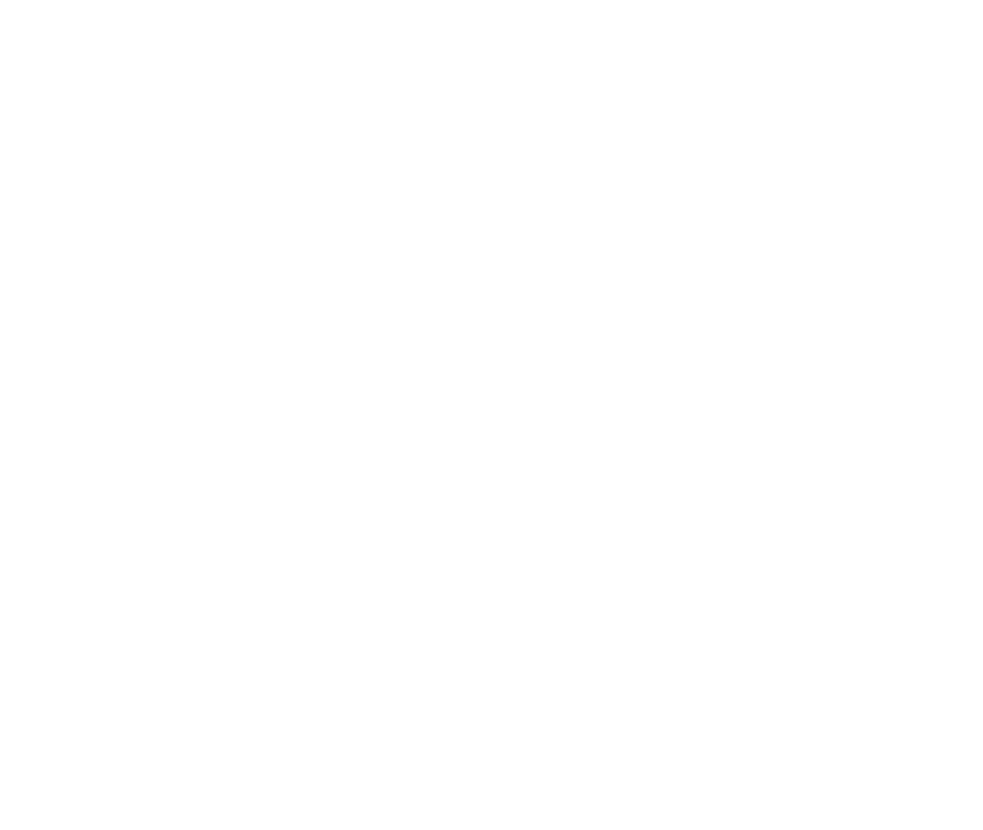
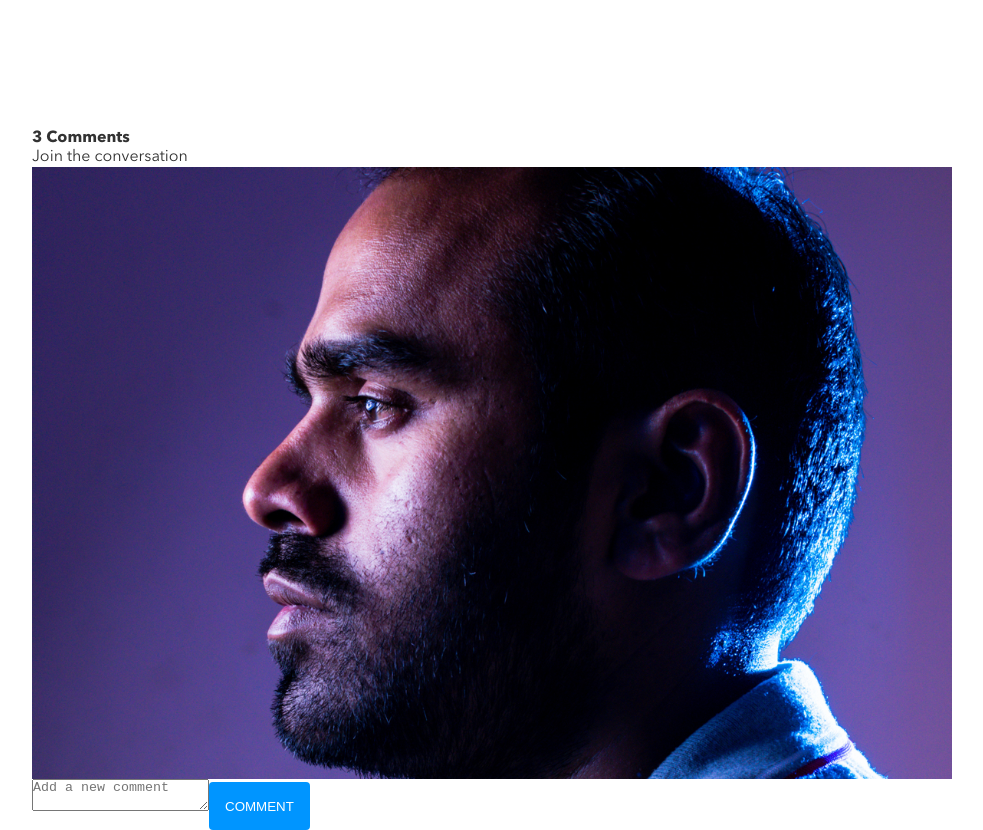
Before and after one commit to PhoebeYCLo/phoebe-lo-brainflix, a React (Create React App) app in the folder sprint-1/: page / in a window 1280 px wide. Shown: the part 904-1734 px from the top of the page, without its empty margins (148-1131 px from the left). Before the commit the page ends 1033 px from the top, so only its background shows below. Built offline with nearby package versions, Linux system fonts and the light colour scheme.

Commit message:
Structing comments section

```diff
--- /dev/null
+++ b/sprint-1/src/components/Comments/Comments.jsx
@@ -0,0 +1,15 @@
+import React, { Component } from 'react';
+import NewCommentForm from './NewCommentForm';
+
+class Comments extends Component {
+    render() {
+        return (
+            <div className="comments__content">
+                <div className="comments__counter">3 Comments</div>
+                <NewCommentForm />
+            </div>
+        )
+    }
+}
+
+export default Comments;
--- /dev/null
+++ b/sprint-1/src/components/Comments/NewCommentForm.jsx
@@ -0,0 +1,28 @@
+import React, { Component } from 'react';
+import userImg from '../../assets/images/Mohan-muruge.jpg';
+
+class NewCommentForm extends Component {
+    render() {
+        return (
+            <div className="comment__input-container">
+                <div className="comment__input-heading">Join the conversation</div>
+                <div className="comment__input-user">
+                    <div class="comment__avatar">
+                        <img src={userImg} alt="User avatar"/>
+                    </div>
+                </div>
+                <div className="comment__input-body">
+                    <form className="comment__form" action="" id="form">
+                    <textarea class="comment__message-container"
+                              name="userComment"
+                              placeholder="Add a new comment"
+                              id="commentContent"></textarea>
+                    <button type="submit" id="btnSumbit" class="comment__submit-btn btn">comment</button>
+                    </form>
+                </div>
+            </div>
+        )
+    }
+}
+
+export default NewCommentForm;
--- a/sprint-1/src/components/Home/Main.jsx
+++ b/sprint-1/src/components/Home/Main.jsx
@@ -1,10 +1,12 @@
 import React from 'react';
 import Info from '../Info/Info';
+import Comments from '../Comments/Comments';
 
 const Main = () => {
     return (
         <div>
             <Info />
+            <Comments />
         </div>
     )
 }
--- a/sprint-1/src/index.scss
+++ b/sprint-1/src/index.scss
@@ -13,3 +13,4 @@
 @import './styles/components/player';
 @import './styles/components/divider';
 @import './styles/components/info';
+@import './styles/components/comment';
--- /dev/null
+++ b/sprint-1/src/styles/components/_comment.scss
@@ -0,0 +1,10 @@
+.comments{
+    &__content{
+        display: flex;
+        flex-direction: column;
+    }
+
+    &__counter{
+        font-weight: 800;
+    }
+}
```
